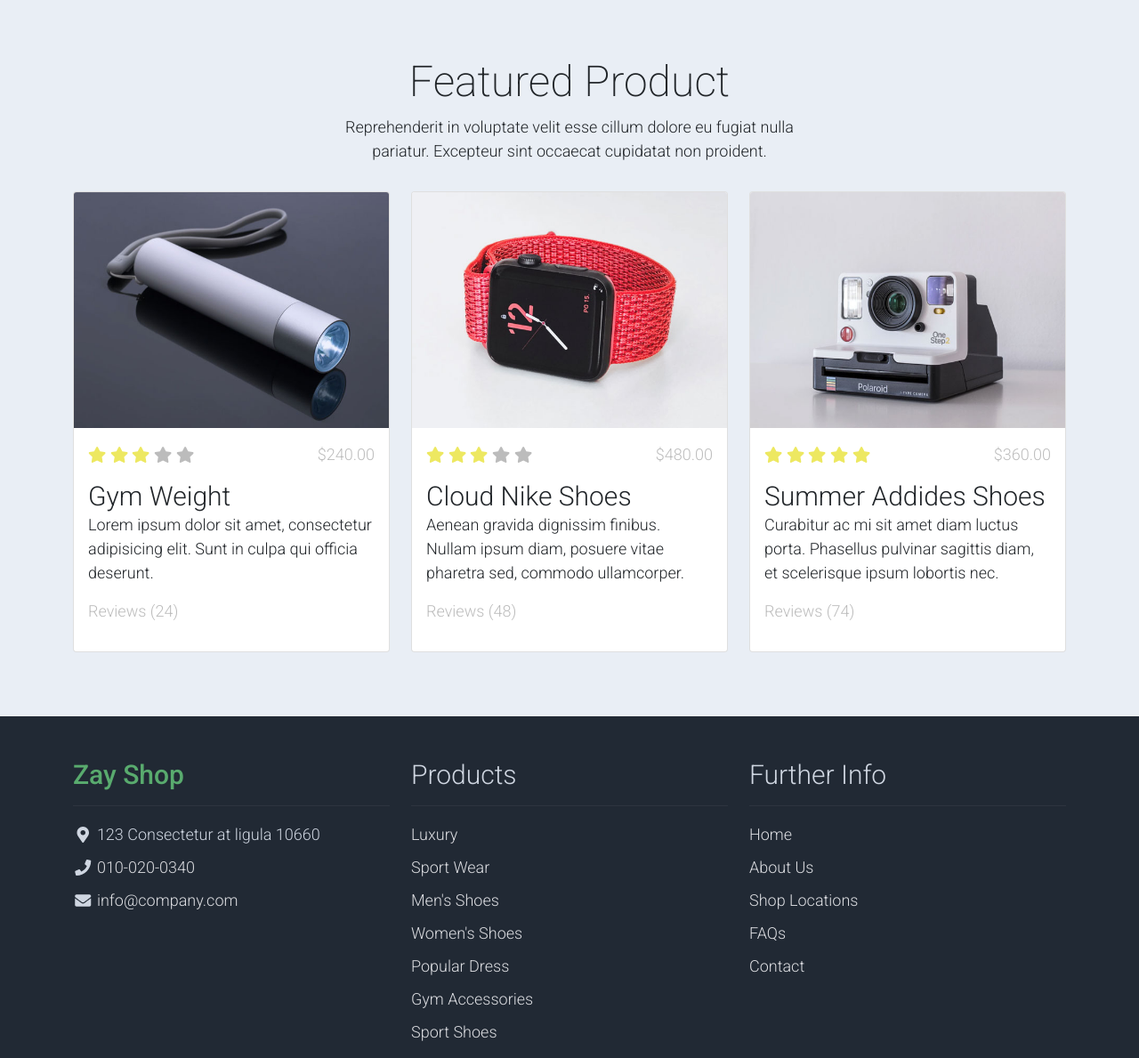
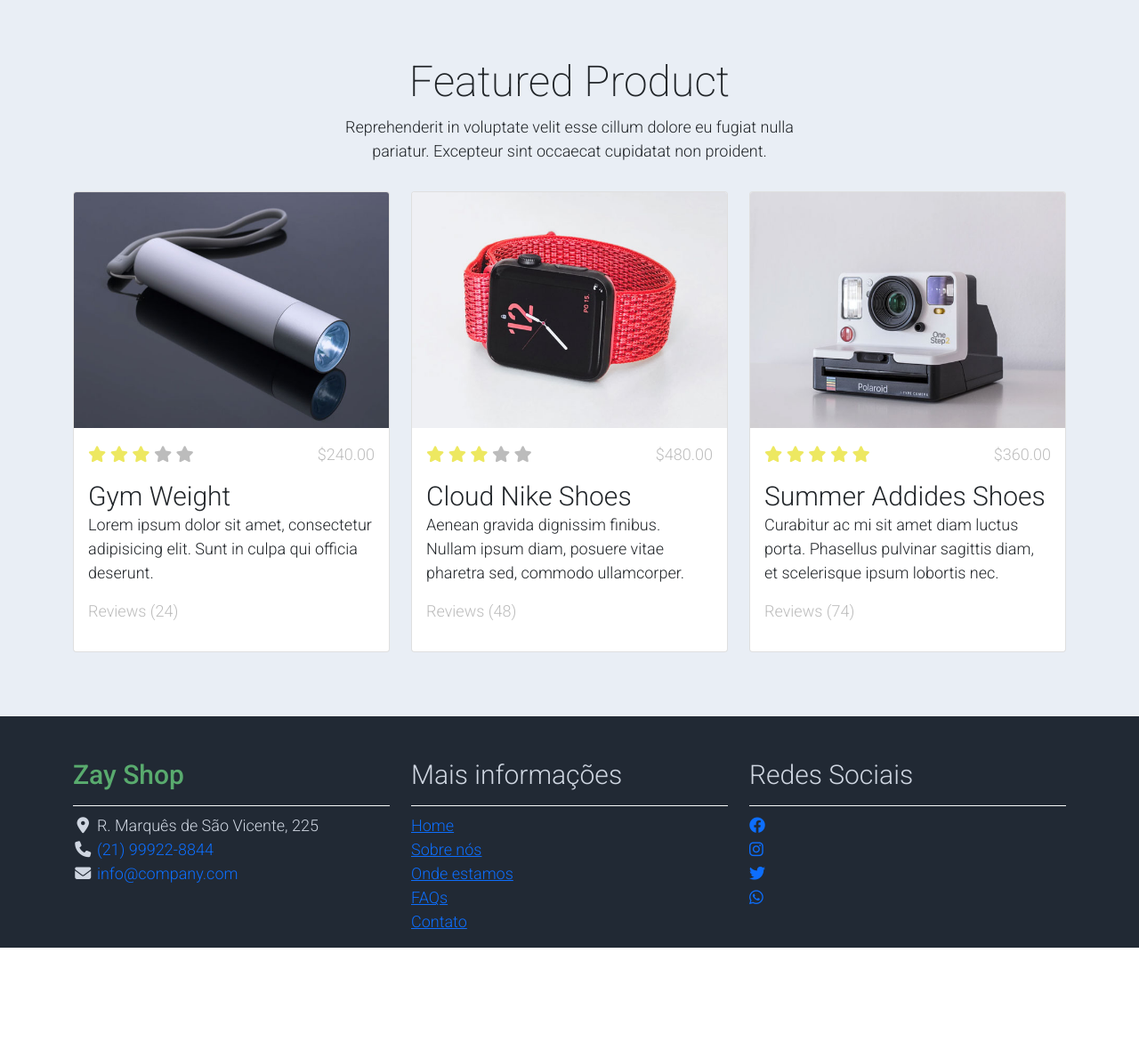
Before and after one commit to Levis33/progweb, a Django app: page / in a window 1280 px wide. Shown: the part 1443-2632 px from the top of the page at 89% size. After the commit the page ends 2508 px from the top, so only its background shows below. Run offline with Django 4.2, Linux system fonts and the light colour scheme; some libraries are stand-ins or nearby versions.

Commit message:
limpando o codigo

```diff
--- a/trabalho2/ecommerce/ecommerce/templates/base.html
+++ b/trabalho2/ecommerce/ecommerce/templates/base.html
@@ -17,9 +17,58 @@
     <script src="https://cdn.jsdelivr.net/npm/bootstrap@5.0.2/dist/js/bootstrap.bundle.min.js" crossorigin="anonymous"></script>
 
     <!-- FontAwesome -->
-    <script src="https://cdnjs.cloudflare.com/ajax/libs/font-awesome/5.15.3/js/all.min.js" crossorigin="anonymous"></script>
+    <!-- <script src="https://cdnjs.cloudflare.com/ajax/libs/font-awesome/5.15.3/js/all.min.js" crossorigin="anonymous"></script> -->
+    <link rel="stylesheet" href="https://cdnjs.cloudflare.com/ajax/libs/font-awesome/6.1.2/css/all.min.css">
 
 </head>
+
+<nav class="navbar navbar-expand-lg ">
+    <div class="container d-flex justify-content-between ">
+
+        <a class="navbar-brand text-success logo h1" href="{% url 'home' %}">
+            Zay
+        </a>
+
+        <div class="align-self-center collapse navbar-collapse flex-fill  d-lg-flex justify-content-lg-between" id="templatemo_main_nav">
+            <div class="flex-fill">
+                <ul class="nav navbar-nav d-flex justify-content-between mx-lg-auto">
+                    <li class="nav-item">
+                        <a class="nav-link" href="index.html">Home</a>
+                    </li>
+                    <li class="nav-item">
+                        <a class="nav-link" href="about.html">About</a>
+                    </li>
+                    <li class="nav-item">
+                        <a class="nav-link" href="shop.html">Shop</a>
+                    </li>
+                    <li class="nav-item">
+                        <a class="nav-link" href="contact.html">Contact</a>
+                    </li>
+                </ul>
+            </div>
+            <div class="navbar align-self-center d-flex">
+                <div class="d-lg-none flex-sm-fill mt-3 mb-4 col-7 col-sm-auto pr-3">
+                    <div class="input-group">
+                        <input type="text" class="form-control" id="inputMobileSearch" placeholder="Search ...">
+                        <div class="input-group-text">
+                            <i class="fa fa-fw fa-search"></i>
+                        </div>
+                    </div>
+                </div>
+                <a class="nav-icon position-relative " href="#">
+                    <i class="fa fa-fw fa-cart-arrow-down text-dark mr-1"></i>
+                    <span class="position-absolute top-0 left-100 translate-middle badge rounded-pill bg-light text-dark">7</span>
+                </a>
+                <a class="nav-icon position-relative " href="#">
+                    <i class="fa fa-fw fa-user text-dark mr-3"></i>
+                    <span class="position-absolute top-0 left-100 translate-middle badge rounded-pill bg-light text-dark">+99</span>
+                </a>
+            </div>
+        </div>
+
+    </div>
+</nav>
+
 
 <body>
 
@@ -27,7 +76,7 @@
     {% endblock %}
 
     <!-- footer -->
-    <footer class="bg-dark" id="tempaltemo_footer">
+    <footer class="bg-dark">
         <div class="container">
             <div class="row">
 
@@ -36,11 +85,11 @@
                     <ul class="list-unstyled text-light footer-link-list">
                         <li>
                             <i class="fas fa-map-marker-alt fa-fw"></i>
-                            123 Consectetur at ligula 10660
+                            R. Marquês de São Vicente, 225
                         </li>
                         <li>
                             <i class="fa fa-phone fa-fw"></i>
-                            <a class="text-decoration-none" href="tel:010-020-0340">010-020-0340</a>
+                            <a class="text-decoration-none" href="tel:010-020-0340">(21) 99922-8844</a>
                         </li>
                         <li>
                             <i class="fa fa-envelope fa-fw"></i>
@@ -50,26 +99,23 @@
                 </div>
 
                 <div class="col-md-4 pt-5">
-                    <h2 class="h2 text-light border-bottom pb-3 border-light">Products</h2>
+                    <h2 class="h2 text-light border-bottom pb-3 border-light">Mais informações</h2>
                     <ul class="list-unstyled text-light footer-link-list">
-                        <li><a class="text-decoration-none" href="#">Luxury</a></li>
-                        <li><a class="text-decoration-none" href="#">Sport Wear</a></li>
-                        <li><a class="text-decoration-none" href="#">Men's Shoes</a></li>
-                        <li><a class="text-decoration-none" href="#">Women's Shoes</a></li>
-                        <li><a class="text-decoration-none" href="#">Popular Dress</a></li>
-                        <li><a class="text-decoration-none" href="#">Gym Accessories</a></li>
-                        <li><a class="text-decoration-none" href="#">Sport Shoes</a></li>
+                        <li><a class="" href="{% url 'home' %}">Home</a></li>
+                        <li><a class="" href="#">Sobre nós</a></li>
+                        <li><a class="" href="#">Onde estamos</a></li>
+                        <li><a class="" href="#">FAQs</a></li>
+                        <li><a class="" href="#">Contato</a></li>
                     </ul>
                 </div>
 
                 <div class="col-md-4 pt-5">
-                    <h2 class="h2 text-light border-bottom pb-3 border-light">Further Info</h2>
+                    <h2 class="h2 text-light border-bottom pb-3 border-light">Redes Sociais</h2>
                     <ul class="list-unstyled text-light footer-link-list">
-                        <li><a class="text-decoration-none" href="#">Home</a></li>
-                        <li><a class="text-decoration-none" href="#">About Us</a></li>
-                        <li><a class="text-decoration-none" href="#">Shop Locations</a></li>
-                        <li><a class="text-decoration-none" href="#">FAQs</a></li>
-                        <li><a class="text-decoration-none" href="#">Contact</a></li>
+                        <li><a class="" href="#"><i class="fa-brands fa-facebook"></i></a></li>
+                        <li><a class="" href="#"><i class="fa-brands fa-instagram"></i></a></li>
+                        <li><a class="" href="#"><i class="fa-brands fa-twitter"></i></a></li>
+                        <li><a class="" href="#"><i class="fa-brands fa-whatsapp"></i></a></li>
                     </ul>
                 </div>
 
--- a/trabalho2/ecommerce/ecommerce/templates/home.html
+++ b/trabalho2/ecommerce/ecommerce/templates/home.html
@@ -1,59 +1,7 @@
 {% extends 'base.html' %}
 {% block content%}
 
-<nav class="navbar navbar-expand-lg navbar-light shadow">
-    <div class="container d-flex justify-content-between align-items-center">
 
-        <a class="navbar-brand text-success logo h1 align-self-center" href="{% url 'home' %}">
-            Zay
-        </a>
-
-        <button class="navbar-toggler border-0" type="button" data-bs-toggle="collapse" data-bs-target="#templatemo_main_nav" aria-controls="navbarSupportedContent" aria-expanded="false" aria-label="Toggle navigation">
-            <span class="navbar-toggler-icon"></span>
-        </button>
-
-        <div class="align-self-center collapse navbar-collapse flex-fill  d-lg-flex justify-content-lg-between" id="templatemo_main_nav">
-            <div class="flex-fill">
-                <ul class="nav navbar-nav d-flex justify-content-between mx-lg-auto">
-                    <li class="nav-item">
-                        <a class="nav-link" href="index.html">Home</a>
-                    </li>
-                    <li class="nav-item">
-                        <a class="nav-link" href="about.html">About</a>
-                    </li>
-                    <li class="nav-item">
-                        <a class="nav-link" href="shop.html">Shop</a>
-                    </li>
-                    <li class="nav-item">
-                        <a class="nav-link" href="contact.html">Contact</a>
-                    </li>
-                </ul>
-            </div>
-            <div class="navbar align-self-center d-flex">
-                <div class="d-lg-none flex-sm-fill mt-3 mb-4 col-7 col-sm-auto pr-3">
-                    <div class="input-group">
-                        <input type="text" class="form-control" id="inputMobileSearch" placeholder="Search ...">
-                        <div class="input-group-text">
-                            <i class="fa fa-fw fa-search"></i>
-                        </div>
-                    </div>
-                </div>
-                <a class="nav-icon d-none d-lg-inline" href="#" data-bs-toggle="modal" data-bs-target="#templatemo_search">
-                    <i class="fa fa-fw fa-search text-dark mr-2"></i>
-                </a>
-                <a class="nav-icon position-relative text-decoration-none" href="#">
-                    <i class="fa fa-fw fa-cart-arrow-down text-dark mr-1"></i>
-                    <span class="position-absolute top-0 left-100 translate-middle badge rounded-pill bg-light text-dark">7</span>
-                </a>
-                <a class="nav-icon position-relative text-decoration-none" href="#">
-                    <i class="fa fa-fw fa-user text-dark mr-3"></i>
-                    <span class="position-absolute top-0 left-100 translate-middle badge rounded-pill bg-light text-dark">+99</span>
-                </a>
-            </div>
-        </div>
-
-    </div>
-</nav>
 <!-- Close Header -->
 
 <!-- Modal -->
```
